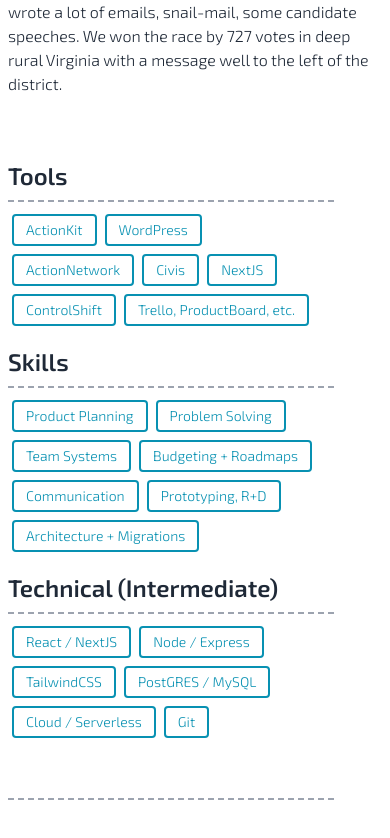
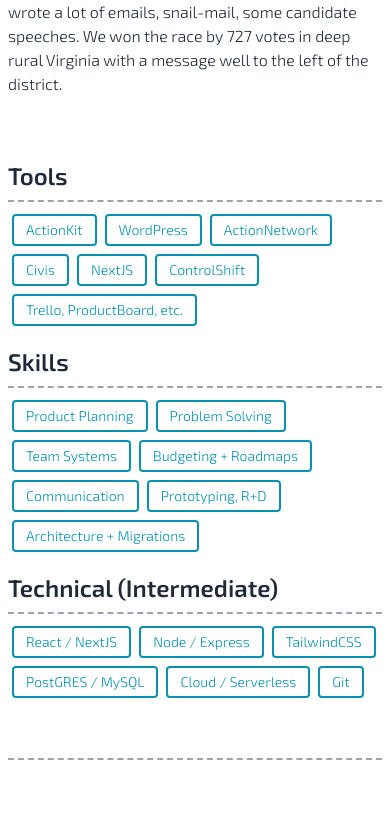
Before and after one commit to michaelsnook/michaelsnook.com, a Next.js app: page /resume in a window 390 px wide. Shown: the part 1996-2834 px from the top of the page. After the commit the page ends 2796 px from the top, so only its background shows below. Built offline with nearby package versions, Linux system fonts and the light colour scheme.

Commit message:
Fix column width on mobiles

```diff
--- a/pages/resume/index.js
+++ b/pages/resume/index.js
@@ -65,7 +65,7 @@
             </p>
           </div>
         </section>
-        <section className="grid grid-cols-1 md:grid-cols-3 gap-12">
+        <section className="grid grid-cols-2 md:grid-cols-3 gap-12">
           <div className="col-span-2">
             <H2>Experience</H2>
             <JobHeader
@@ -158,7 +158,7 @@
             </p>
           </div>
 
-          <div className="col-span-1">
+          <div className="col-span-2 md:col-span-1">
             <H2>Tools</H2>
             <p role="list" className="badges">
               <Badge>ActionKit</Badge>
```
